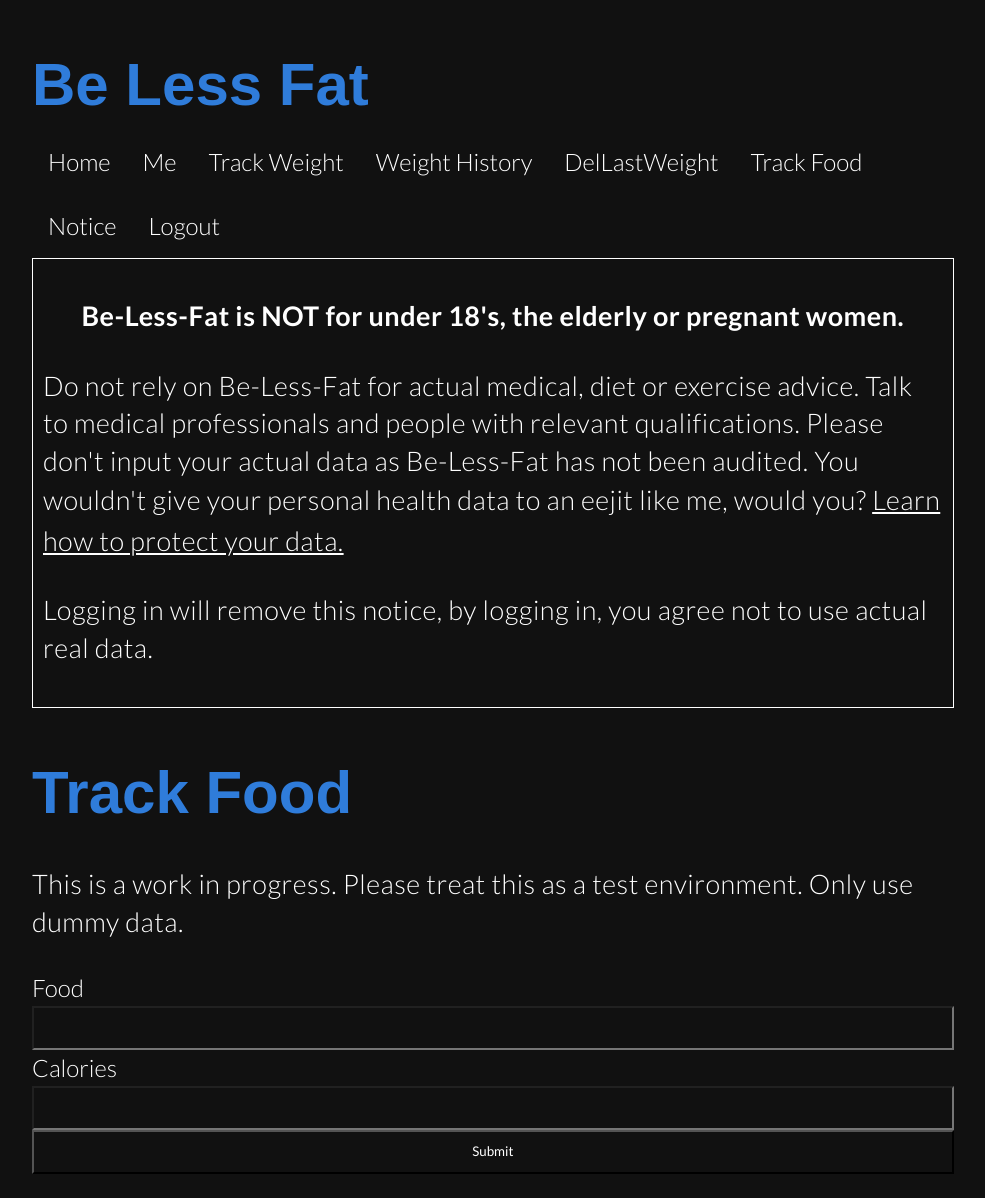
After one commit to DanielPullan/be-less-fat, a Flask app: page /track-food in a window 1280 px wide. The commit adds this page. Shown: the whole page, without its empty margins (128-1113 px from the left). Run offline with Flask 2, Linux system fonts and the light colour scheme; parts of the project's set-up code (start-up, migrations or seed data) failed here and were passed over.

Commit message:
Added basic calorie counting
Also did some renaming. I think I need a nicer way of tracking different things.

```diff
--- a/blf-app/blf_app/app.py
+++ b/blf-app/blf_app/app.py
@@ -44,10 +44,7 @@ def home():
 		bmi = 0
 		status = "u ain't logged in"
 
-	hometime = datetime.now()
-	current_time = hometime.strftime("%H:%M:%S")
-
-	return render_template("index.html", username=user, weight = weight, height=height, bmi=bmi, status=status, time=current_time)
+	return render_template("index.html", username=user, weight = weight, height=height, bmi=bmi, status=status)
 
 
 @app.route('/login', methods=['GET', 'POST'])
@@ -103,10 +100,11 @@ def me():
 
 	return render_template("me.html", title=title, user=user, weight=weight, username=user)
 
-@app.route('/track', methods=['GET', 'POST'])
-def track():
+@app.route('/track-weight', methods=['GET', 'POST'])
+def trackweight():
 	cookie = str(request.cookies.get(the_cookie))
 	user = str(request.cookies.get('User'))
+	title = "Track Weight"
 
 	if request.method == 'POST':
 		# get login details from form
@@ -123,9 +121,36 @@ def track():
 		else:
 			print("tracking failed")
 
-		return render_template("result.html", weight=form_weight, user=user, username=user  )
+		return render_template("result-weight.html", weight=form_weight, user=user, username=user  )
 
-	return render_template("track.html", username=user)
+	return render_template("track-weight.html", username=user, title=title)
+
+@app.route('/track-food', methods=['GET', 'POST'])
+def trackfood():
+	cookie = str(request.cookies.get(the_cookie))
+	user = str(request.cookies.get('User'))
+	title = "Track Food"
+
+	if request.method == 'POST':
+		# get login details from form
+		form_food= request.form['food']
+		form_calories = request.form['calories']
+
+		food = form_food
+		calories = form_calories
+
+		date = int(time.time())
+
+		if cookie == the_good_cookie:
+			cur = conn.cursor()
+			cur.execute("INSERT INTO calories (user, logdate, food, calories) values (%s, %s, %s, %s);", (user, date, food, calories))
+			cur.close()
+		else:
+			print("tracking failed")
+
+		return render_template("result-food.html", food=form_food, calories=form_calories, user=user, username=user  )
+
+	return render_template("track-food.html", username=user, title=title)
 
 @app.route('/delete-last-weight')
 def deletelastweight():
--- a/blf-app/blf_app/templates/header.html
+++ b/blf-app/blf_app/templates/header.html
@@ -19,9 +19,10 @@
             <div class="topnav" id="myTopnav">
               <a href="/">Home</a>
               <a href="/me">Me</a>
-              <a href="/track">Track</a>
-              <a href="/history">History</a>
-              <a href="/delete-last-weight">Delete Last</a>
+              <a href="/track-weight">Track Weight</a>
+              <a href="/history">Weight History</a>
+              <a href="/delete-last-weight">DelLastWeight</a>
+              <a href="/track-food">Track Food</a>
               <a href="/Notice">Notice</a>
               <a href="/logout">Logout</a>
             </div>
@@ -40,7 +41,6 @@
                 <p>Logging in will remove this notice, by logging in, you agree not to use actual real data.</p>
             </div>
             {% endif %}
-            <p>Current time is {{ time }}.</p>
 
     </div>
 </div>
--- a/blf-app/blf_app/templates/index.html
+++ b/blf-app/blf_app/templates/index.html
@@ -33,5 +33,4 @@
 {% endif %}
 
 
-
 {% include 'footer.html' %}
--- a/blf-app/blf_app/templates/result.html
+++ b/blf-app/blf_app/templates/result-weight.html
@@ -9,7 +9,7 @@
 
 <div class="row">
     <p>You've just tracked your weight as {{ weight }}.</p>
-    <p><a href="/track">Track again</a>.</p>
+    <p><a href="/track-weight">Track again</a>.</p>
     <p><a href="/delete-last-weight">Undo</a>.</p>
 </div>
 
--- /dev/null
+++ b/blf-app/blf_app/templates/track-food.html
@@ -0,0 +1,21 @@
+{% include 'header.html' %}
+
+<div class="row">
+    <div class="col-12">
+        <h1>{{ title }}</h1>
+        <p>This is a work in progress. Please treat this as a test environment. Only use dummy data.</p>
+    </div>
+</div>
+
+<div class="row">
+    <div class="col-12">
+        <form method="POST">
+              Food <input type="text" name="food"><br>
+              Calories <input type="number" name="calories" pattern="[0-9]*" inputmode="numeric"><br>
+              <input type="submit" value="Submit"><br>
+          </form>
+    </div>
+</div>
+
+
+{% include 'footer.html' %}
--- a/blf-app/blf_app/templates/track.html
+++ b/blf-app/blf_app/templates/track-weight.html
@@ -2,7 +2,7 @@
 
 <div class="row">
     <div class="col-12">
-        <h1>Track</h1>
+        <h1>{{ title }}</h1>
         <p>This is a work in progress. Please treat this as a test environment. Only use dummy data.</p>
     </div>
 </div>
```
Also changed, not shown: blf-app/blf_app/templates/result-food.html (added, +17 -0 lines).
